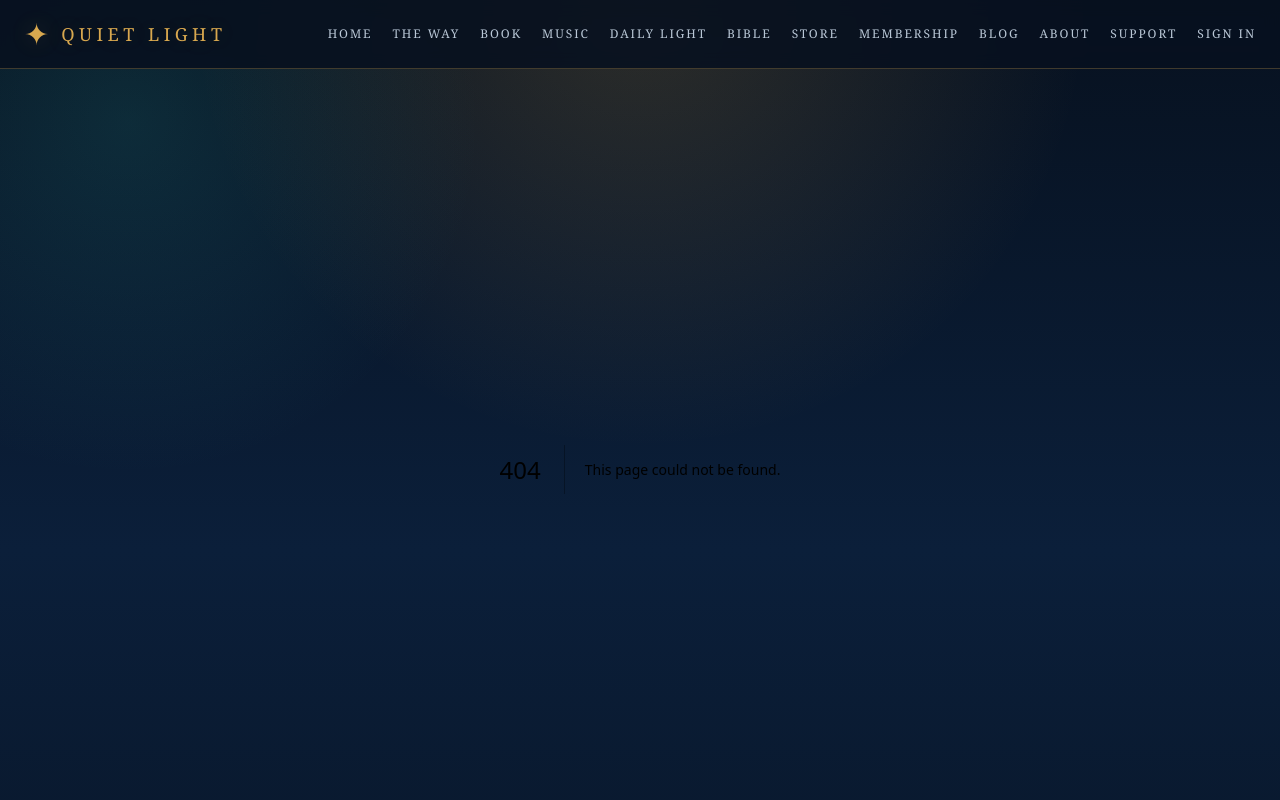
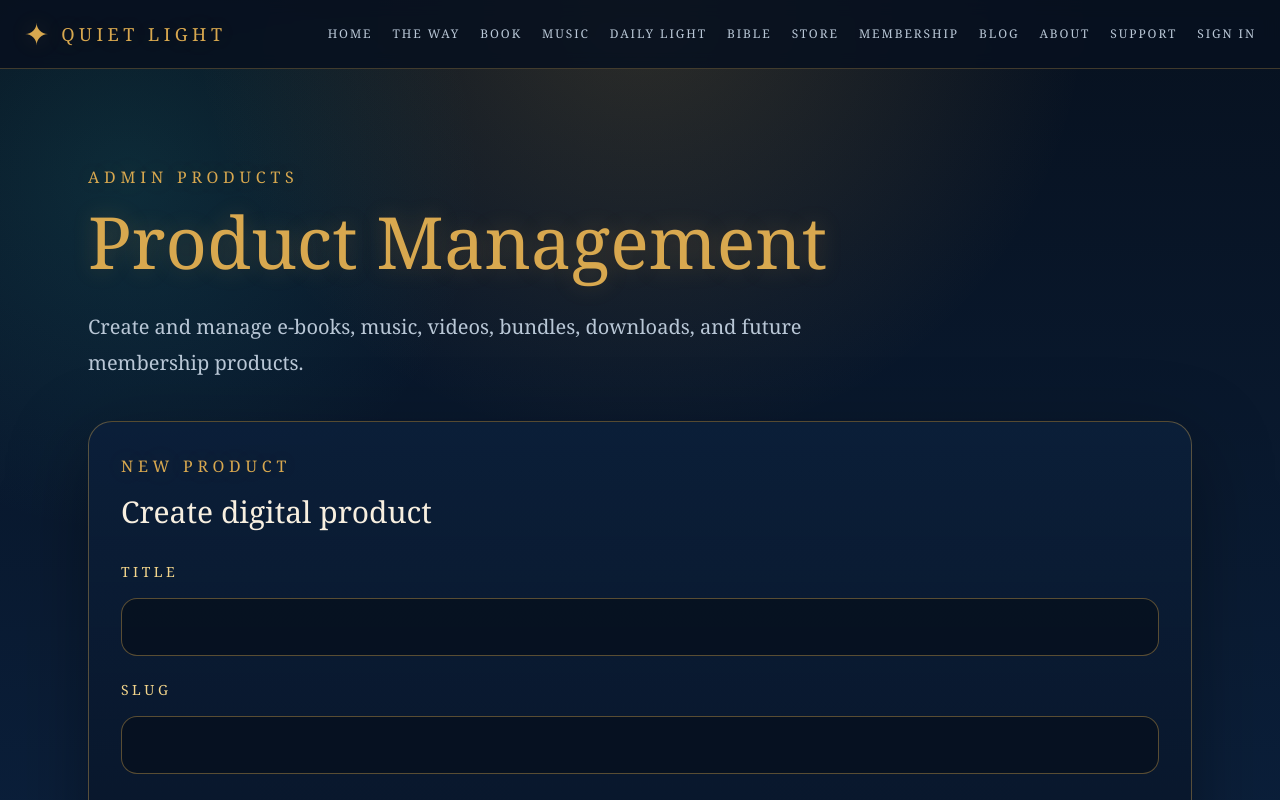
Before and after one commit to UnimatrixZeroRD/QuietLight, a Next.js app: page /admin/products in a window 1280 px wide. Before the commit this address had no page. Shown: the top 800 px of the page. Built offline with nearby package versions, Linux system fonts and the light colour scheme; no server answers; the database is empty.

Commit message:
Add admin products page

```diff
--- /dev/null
+++ b/src/app/admin/products/page.tsx
@@ -0,0 +1,16 @@
+import { ProductEditor } from "../../../components/admin/product-editor";
+import { ProductList } from "../../../components/admin/product-list";
+
+export default function AdminProductsPage() {
+  return (
+    <main className="mx-auto max-w-6xl px-6 py-24">
+      <p className="gold-text uppercase tracking-[0.3em]">Admin Products</p>
+      <h1 className="gold-text mt-4 text-5xl md:text-7xl">Product Management</h1>
+      <p className="mt-8 max-w-3xl text-xl leading-9 text-[var(--muted-silver)]">
+        Create and manage e-books, music, videos, bundles, downloads, and future membership products.
+      </p>
+      <ProductEditor />
+      <ProductList />
+    </main>
+  );
+}
```
